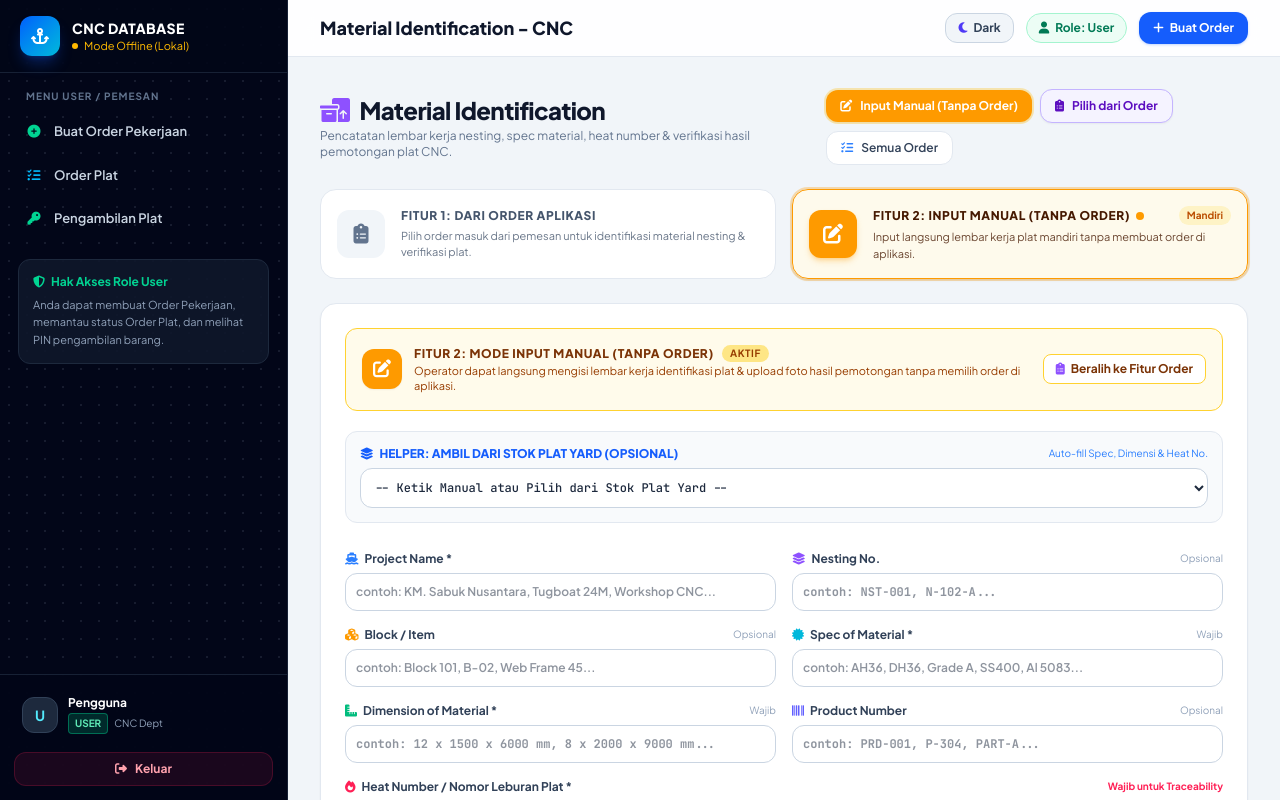
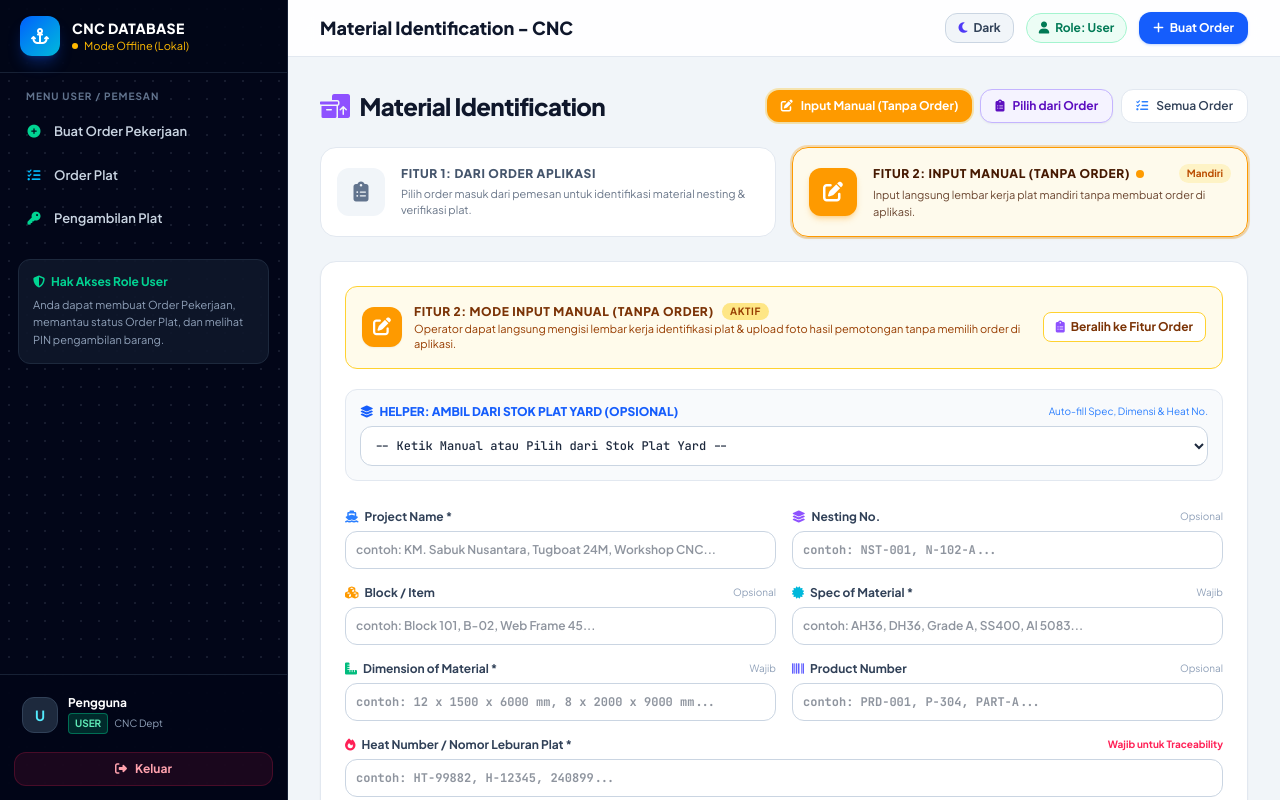
Before and after one commit to albidr30-cillowwall/cnc-database, a Nuxt app: page /estimation in a window 1280 px wide. Shown: the top 800 px of the page. Built offline with nearby package versions, Linux system fonts and the light colour scheme.

Commit message:
fix(ui): hapus deskripsi subjudul di halaman material identification

```diff
--- a/pages/estimation.vue
+++ b/pages/estimation.vue
@@ -7,9 +7,6 @@
           <i class="fa-solid fa-boxes-packing text-violet-500"></i>
           <span>Material Identification</span>
         </h1>
-        <p class="text-xs text-slate-500 dark:text-slate-400 mt-0.5">
-          Pencatatan lembar kerja nesting, spec material, heat number & verifikasi hasil pemotongan plat CNC.
-        </p>
       </div>
 
       <div class="flex items-center gap-2 flex-wrap">
```
